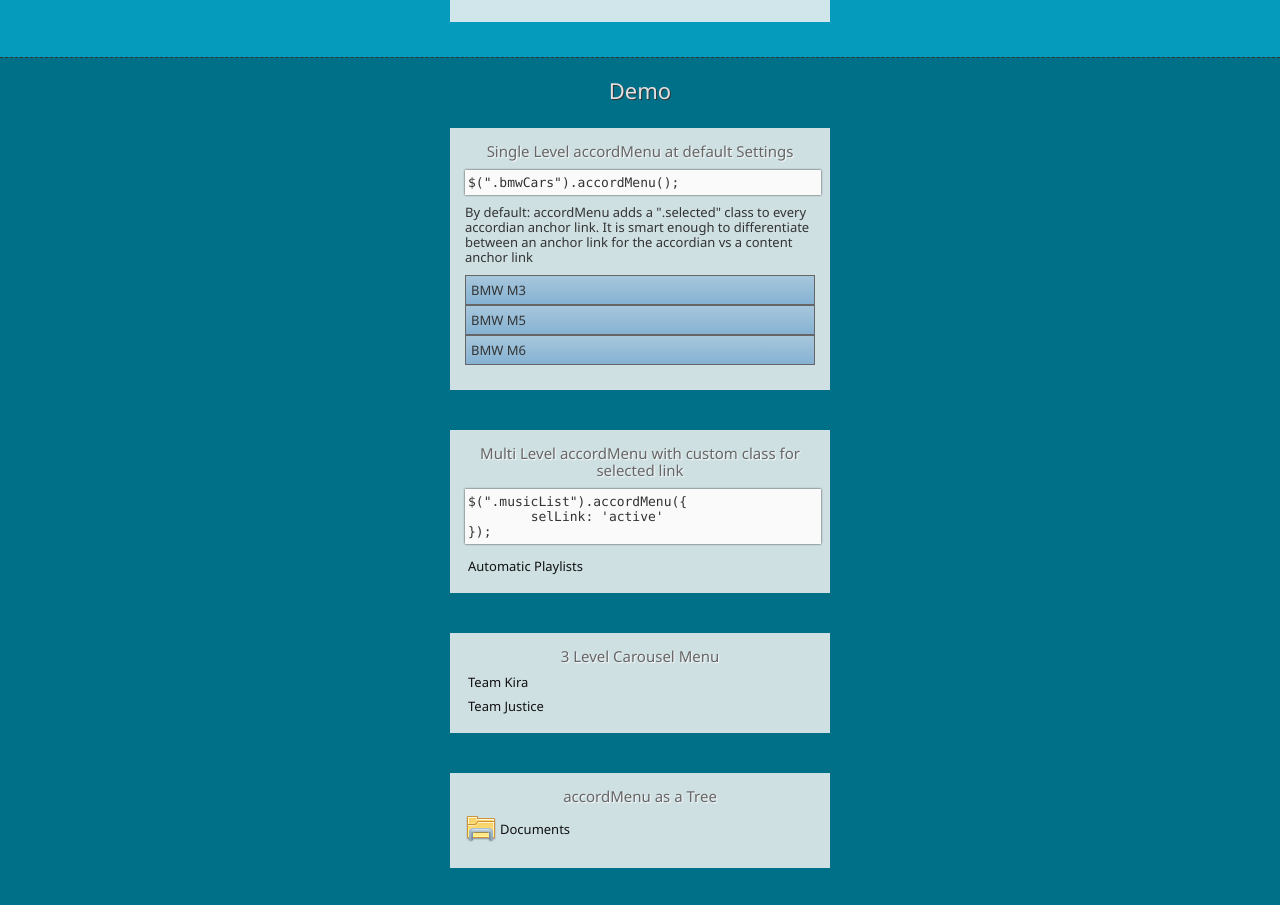
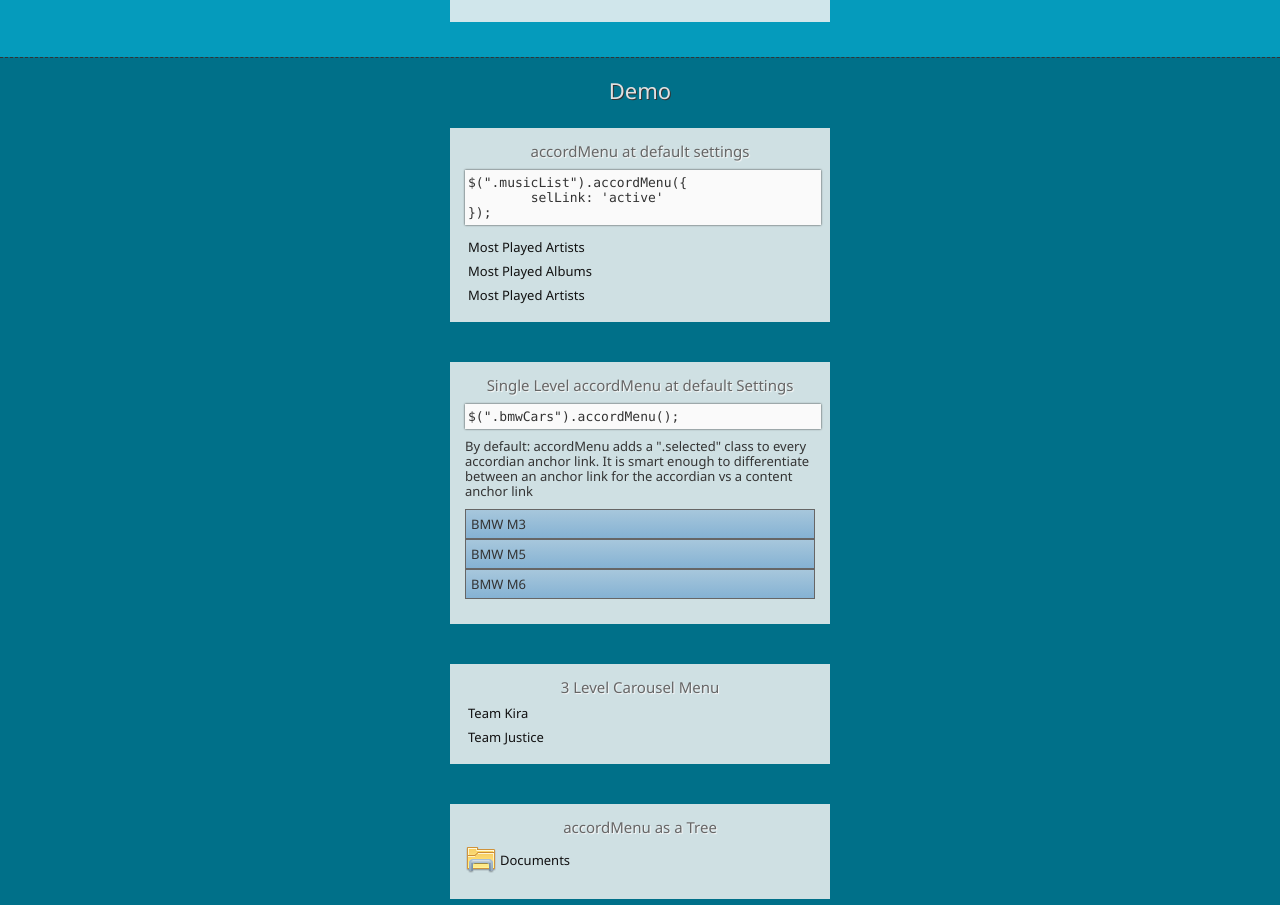
Before and after one commit to sharmikthakar/accordMenu, a plain HTML site: page index.html in a window 1280 px wide. Shown: the part 1115-2020 px from the top of the page. Drawn offline with Linux system fonts and the light colour scheme.

Commit message:
updated min.js changed structure a bit.
pending changes: speed optization for the plugin.
styling of all accordMenus.

```diff
--- a/index.html
+++ b/index.html
@@ -105,44 +105,13 @@
 		</section>
 		<section id="demo">
 			<h3>Demo</h3>
-			<div class="exampleWrap bmw">
-				<div class="example accordians">
-					<div class="description">
-						<h4>Single Level accordMenu at default Settings</h3>
-						<div class="codeWrap"><code>$(".bmwCars").accordMenu();</code></div>
-						<p>By default: accordMenu adds a ".selected" class to every accordian anchor link. It is smart enough to differentiate between an anchor link for the accordian vs a content anchor link</p>
-					</div>
-					<ul class="bmwCars">
-						<li><a href="#">BMW M3</a>
-							<div>
-								<strong>BMW M3</strong>
-								<p>The BMW M3 is a high-performance version of the BMW 3-Series, developed by BMW's in-house motorsport division, BMW M. M3 models have been derived from the 3-series</p>
-							</div>
-						</li>
-						<li><a href="#">BMW M5</a>
-							<div>
-								<strong>BMW M5</strong>
-								<p>The BMW M5 is a high performance version of the BMW 5-Series executive car built by the Motorsport division of BMW. First introduced at the Amsterdam Motor Show in 1984.</p>
-							</div>
-						</li>
-						<li><a href="#">BMW M6</a>
-							<div>
-								<strong>BMW M6</strong>
-								<p>The BMW M6 is a high-performance version of the 6-Series automobile, designed by the motorsport division of BMW. The BMW M6 was produced from 1983 to 1989, and then 2005 to 2010.</p>
-							</div>
-						</li>
-					</ul>
-				</div>
-			</div>
 			<div class="exampleWrap music">
 				<div class="example">
-					<h4>Multi Level accordMenu with custom class for selected link</h3>
+					<h4>accordMenu at default settings</h3>
 					<div class="codeWrap"><pre><code>$(".musicList").accordMenu({
 	selLink: 'active'
 });</code></div></pre>
-					<ul class="musicList">
-						<li><a href="#">Automatic Playlists</a>
-							<ol>
+					<ol class="musicList">
 						<li><a href="#">Most Played Artists</a>
 							<ol>
 								<li><a href="#">Iron Maiden</a></li>
@@ -171,6 +140,33 @@
 							</ol>
 						</li>
 					</ol>
+				</div>
+			</div>
+			<div class="exampleWrap bmw">
+				<div class="example accordians">
+					<div class="description">
+						<h4>Single Level accordMenu at default Settings</h3>
+						<div class="codeWrap"><code>$(".bmwCars").accordMenu();</code></div>
+						<p>By default: accordMenu adds a ".selected" class to every accordian anchor link. It is smart enough to differentiate between an anchor link for the accordian vs a content anchor link</p>
+					</div>
+					<ul class="bmwCars">
+						<li><a href="#">BMW M3</a>
+							<div>
+								<strong>BMW M3</strong>
+								<p>The BMW M3 is a high-performance version of the BMW 3-Series, developed by BMW's in-house motorsport division, BMW M. M3 models have been derived from the 3-series</p>
+							</div>
+						</li>
+						<li><a href="#">BMW M5</a>
+							<div>
+								<strong>BMW M5</strong>
+								<p>The BMW M5 is a high performance version of the BMW 5-Series executive car built by the Motorsport division of BMW. First introduced at the Amsterdam Motor Show in 1984.</p>
+							</div>
+						</li>
+						<li><a href="#">BMW M6</a>
+							<div>
+								<strong>BMW M6</strong>
+								<p>The BMW M6 is a high-performance version of the 6-Series automobile, designed by the motorsport division of BMW. The BMW M6 was produced from 1983 to 1989, and then 2005 to 2010.</p>
+							</div>
 						</li>
 					</ul>
 				</div>
```
Also changed, not shown: js/jQuery.accordMenu.min.js (+1 -1 lines). Lines whose indentation alone changed are shown as unchanged.
